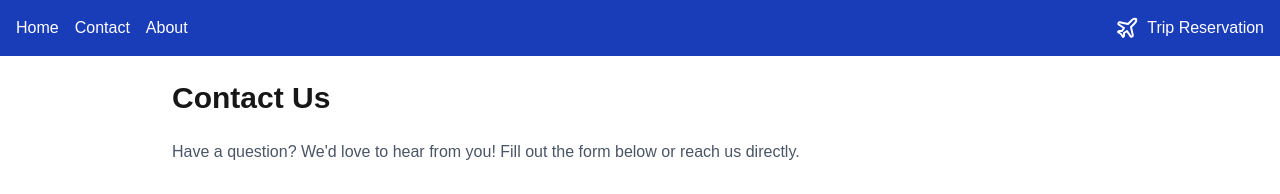
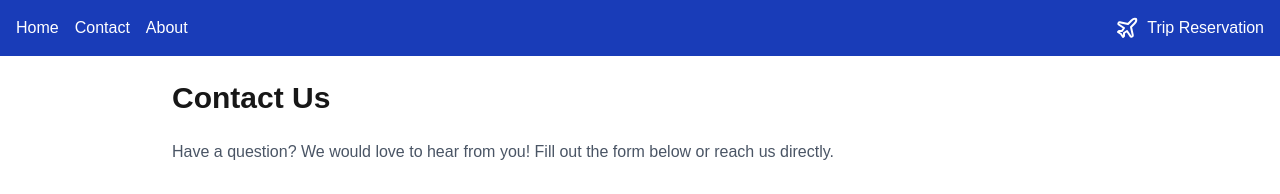
Before and after one commit to narsis-ivy-abbasi/trip-reservation, a Next.js app: page /contact in a window 1280 px wide. Shown: the top 194 px of the page. Built offline with nearby package versions, Linux system fonts and the light colour scheme.

Commit message:
fixed issues

```diff
--- a/src/app/(pages)/about/page.tsx
+++ b/src/app/(pages)/about/page.tsx
@@ -8,7 +8,7 @@ export default function About() {
         <h2 className="text-xl font-semibold mb-2">Our Mission</h2>
         <p className="text-gray-600">
           We aim to make resort booking easy, seamless, and enjoyable. Whether
-          you're looking for a relaxing beach getaway or a mountain retreat, we
+          you are looking for a relaxing beach getaway or a mountain retreat, we
           connect you to the best resorts with just a few clicks.
         </p>
       </section>
--- a/src/app/(pages)/contact/page.tsx
+++ b/src/app/(pages)/contact/page.tsx
@@ -5,8 +5,8 @@ export default function Contact() {
     <div className="h-full w-3/4 mx-auto select-none w-min-[300px]">
       <h1 className="text-3xl font-semibold mb-6">Contact Us</h1>
       <p className="text-gray-600 mb-8">
-        Have a question? We'd love to hear from you! Fill out the form below or
-        reach us directly.
+        Have a question? We would love to hear from you! Fill out the form below
+        or reach us directly.
       </p>
       <form className="bg-white shadow-md rounded-lg p-6 space-y-4 border border-gray-200">
         <input
--- a/src/app/hotel/[id]/page.tsx
+++ b/src/app/hotel/[id]/page.tsx
@@ -57,10 +57,6 @@ interface Hotel {
   }[];
 }
 
-interface HotelService {
-  title: string;
-  icon: React.ReactNode;
-}
 type FacilityKeys =
   | "roomService"
   | "Restaurant"
@@ -130,7 +126,7 @@ const HotelDetail = () => {
             src={hotel.imageURL}
             alt="image"
             width={800}
-  height={400}
+            height={400}
             className="w-full h-[190px] lg:h-[400px] rounded-lg shadow-lg object-cover group-hover:grayscale hover:grayscale-0"
           />
         </div>
```
